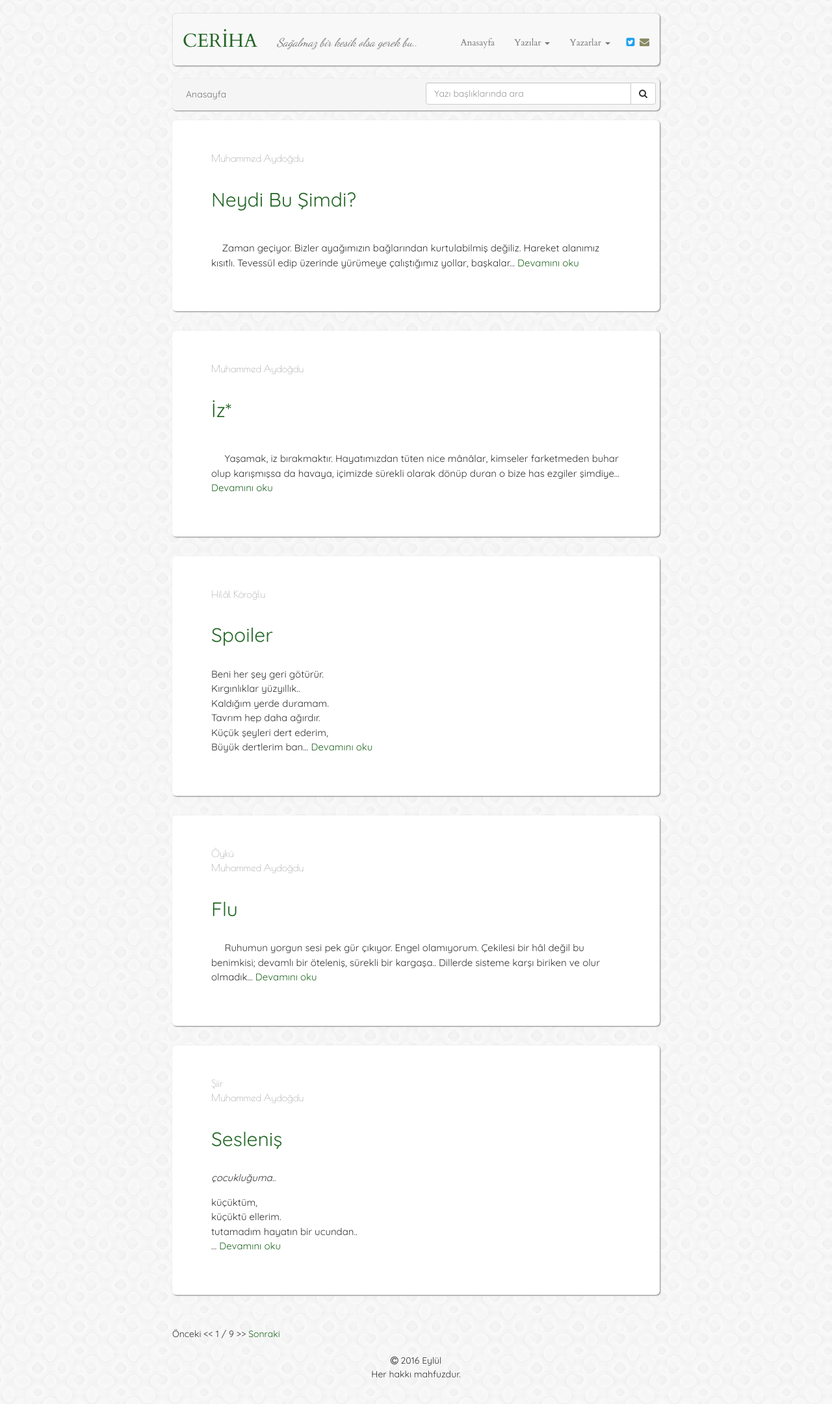
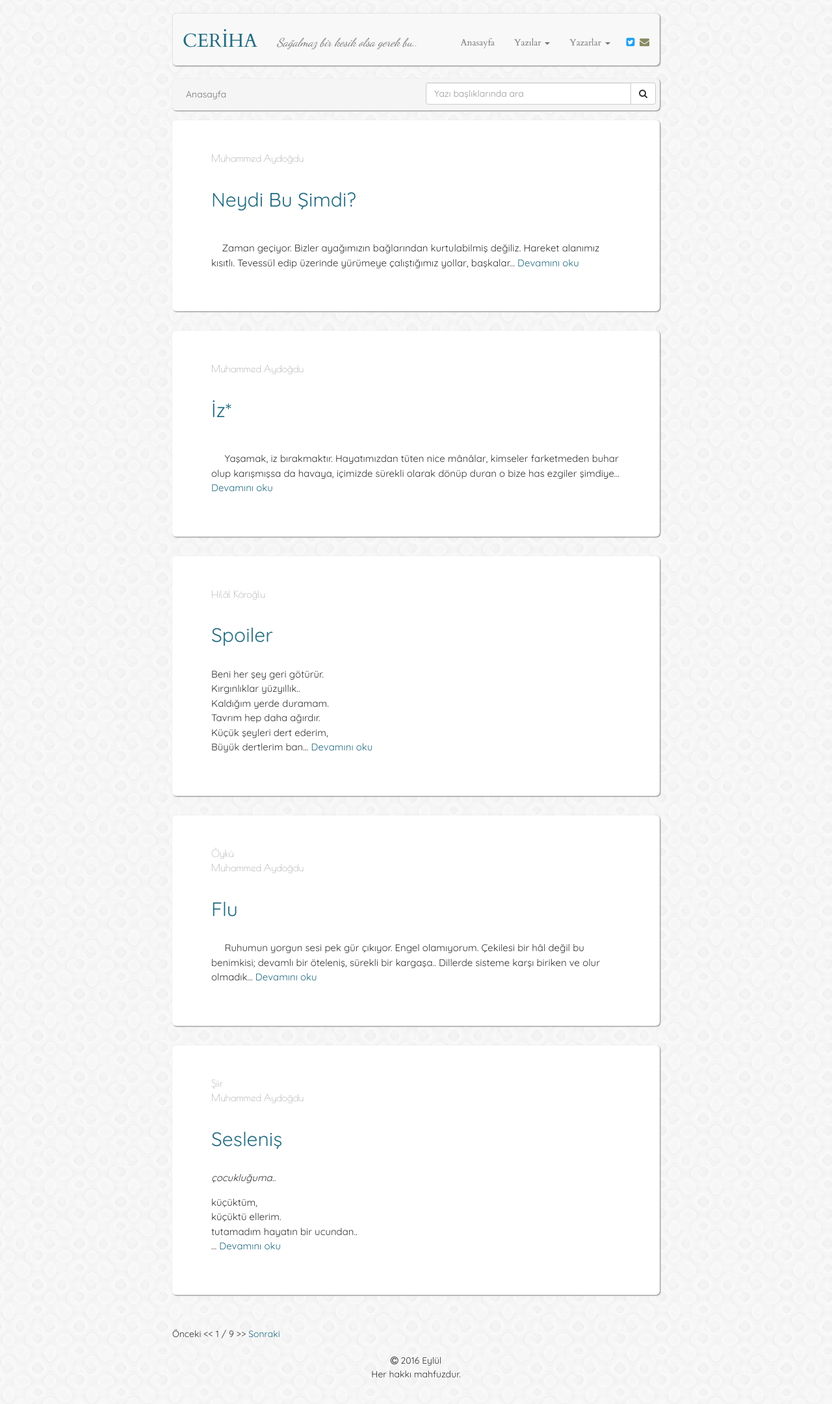
Before and after one commit to muhammedaydogdu/muhammedaydogdu.github.io, a Jekyll site: the page built from index.html, in a window 1280 px wide. Shown: the whole page at 65% size. Built offline with Jekyll 4.4.1, drawn with Linux system fonts in a browser that asks for light colours; some web fonts are replaced; the list of posts is cut into pages by our own code.

Commit message:
Update style.css

```diff
--- a/css/style.css
+++ b/css/style.css
@@ -19,20 +19,20 @@ body {
 }
 
 a {
-  color: #226624;
+  color: #226b80;
 }
 
 a:hover {
-  color: #226624;
+  color: #226b80;
 }
 
 a:focus {
-  color: #226624;
+  color: #226b80;
   text-decoration: none;
 }
 
 h2 {
-  color: #226624;
+  color: #226b80;
 }
 
 .container .navbar {
@@ -44,17 +44,17 @@ h2 {
 }
 
 .navbar .navbar-brand {
-  color: #226624;
+  color: #226b80;
   margin-top: 2px;
   font-size: 29px;
 }
 
 .navbar .navbar-brand:hover {
-  color: #226624;
+  color: #226b80;
 }
 
 .navbar .navbar-brand:focus {
-  color: #226624;
+  color: #226b80;
 }
 
 .navbar .navbar-text {
```
